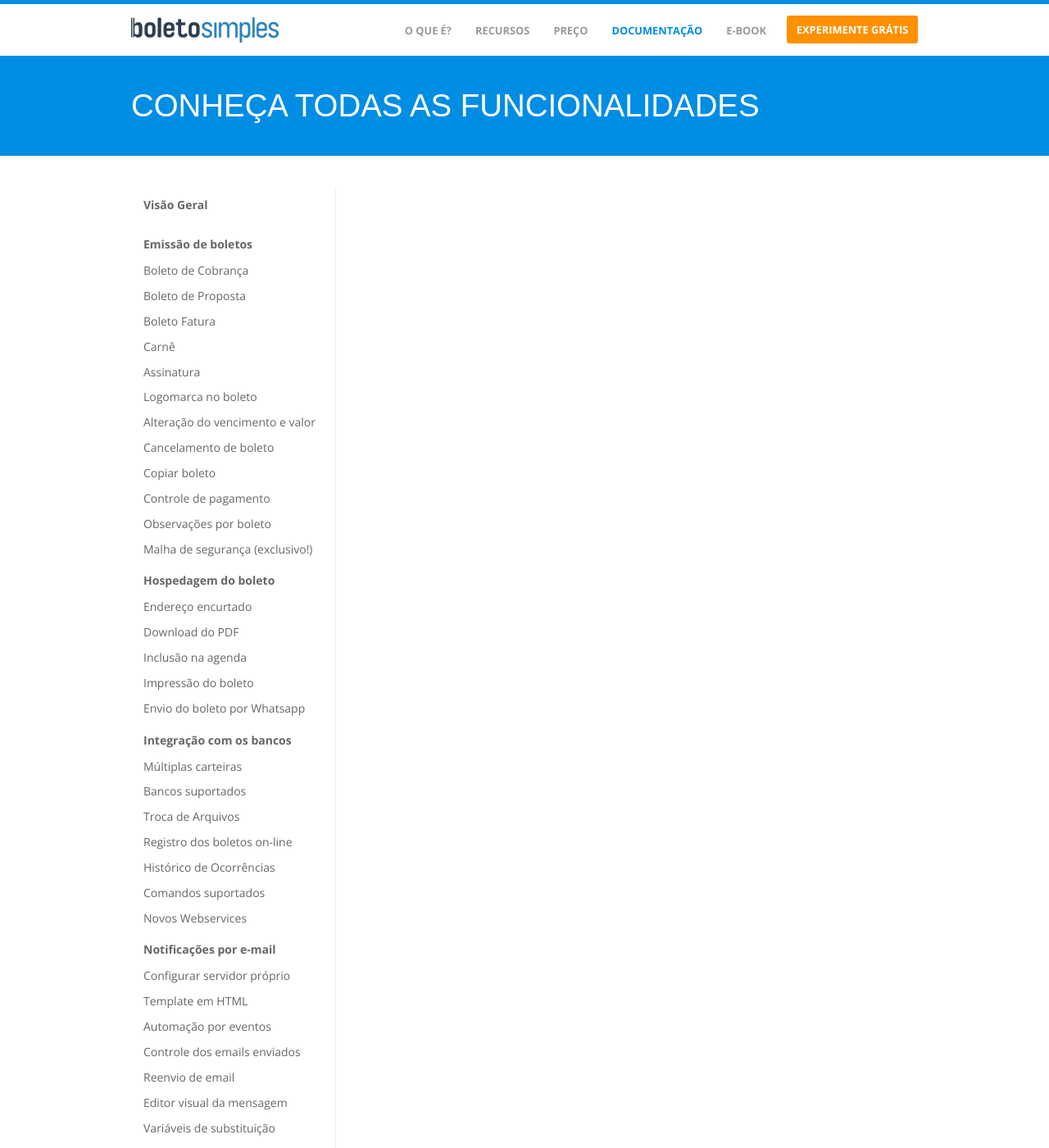
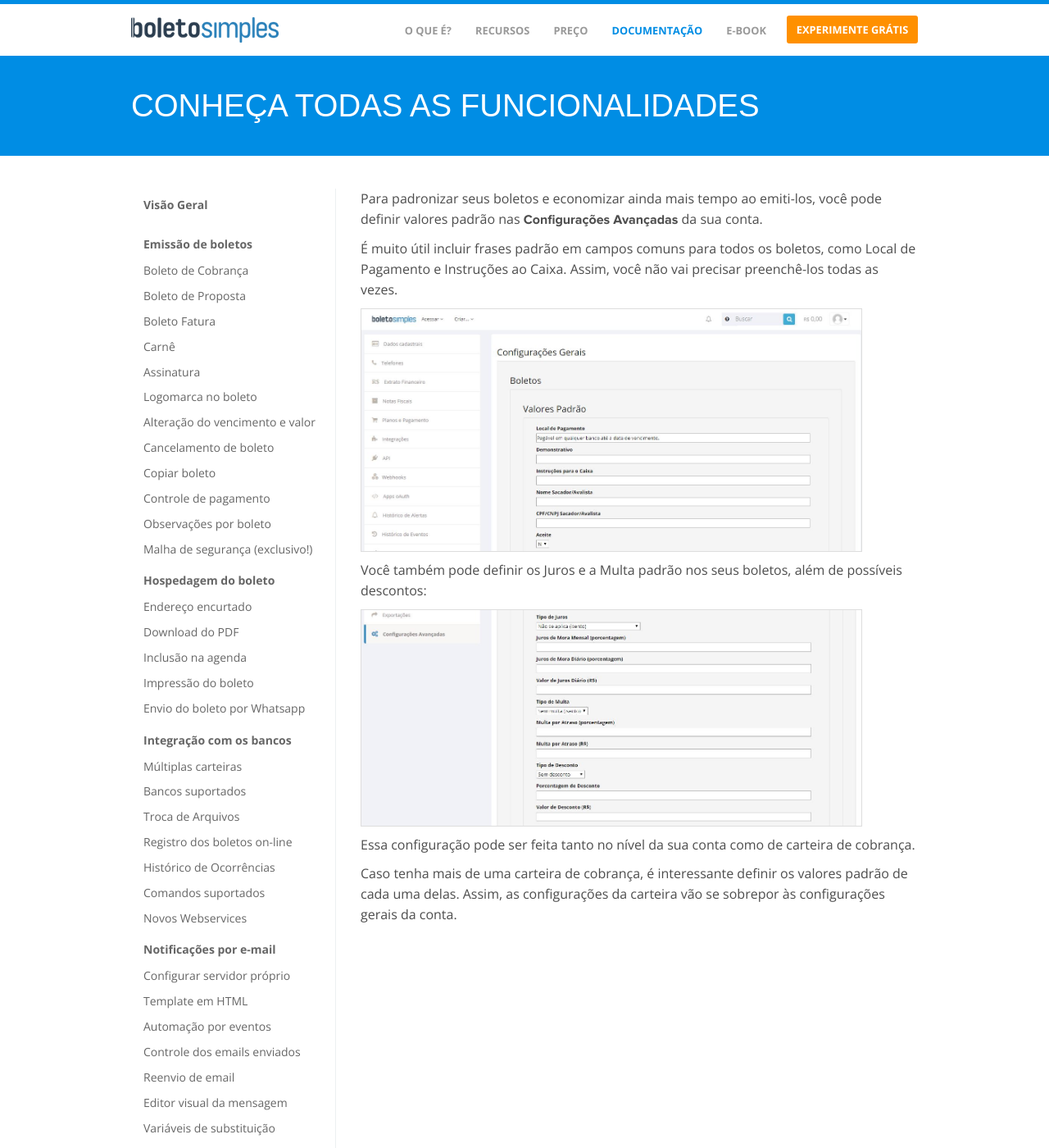
Before and after one commit to BoletoSimples/boletosimples-features, a Jekyll site: the page built from configuracoe-avancadas.markdown, in a window 1280 px wide and 1400 px high. Shown: the whole window at 82% size. Built offline with Jekyll 4.4.1, drawn with Linux system fonts in a browser that asks for light colours.

Commit message:
Updated Configuracoe Avancadas

```diff
--- a/configuracoe-avancadas.markdown
+++ b/configuracoe-avancadas.markdown
@@ -3,3 +3,17 @@
 date: 2018-01-30 17:57:00 -02:00
 position: 20
 ---
+
+Para padronizar seus boletos e economizar ainda mais tempo ao emiti-los, você pode definir valores padrão nas **Configurações Avançadas** da sua conta.
+
+É muito útil incluir frases padrão em campos comuns para todos os boletos, como Local de Pagamento e Instruções ao Caixa. Assim, você não vai precisar preenchê-los todas as vezes.
+
+![configurações avançadas.JPG](/uploads/configura%C3%A7%C3%B5es%20avan%C3%A7adas.JPG)
+
+Você também pode definir os Juros e a Multa padrão nos seus boletos, além de possíveis descontos:
+
+![config avançadas 2.JPG](/uploads/config%20avan%C3%A7adas%202.JPG)
+
+Essa configuração pode ser feita tanto no nível da sua conta como de carteira de cobrança.
+
+Caso tenha mais de uma carteira de cobrança, é interessante definir os valores padrão de cada uma delas. Assim, as configurações da carteira vão se sobrepor às configurações gerais da conta.
```
